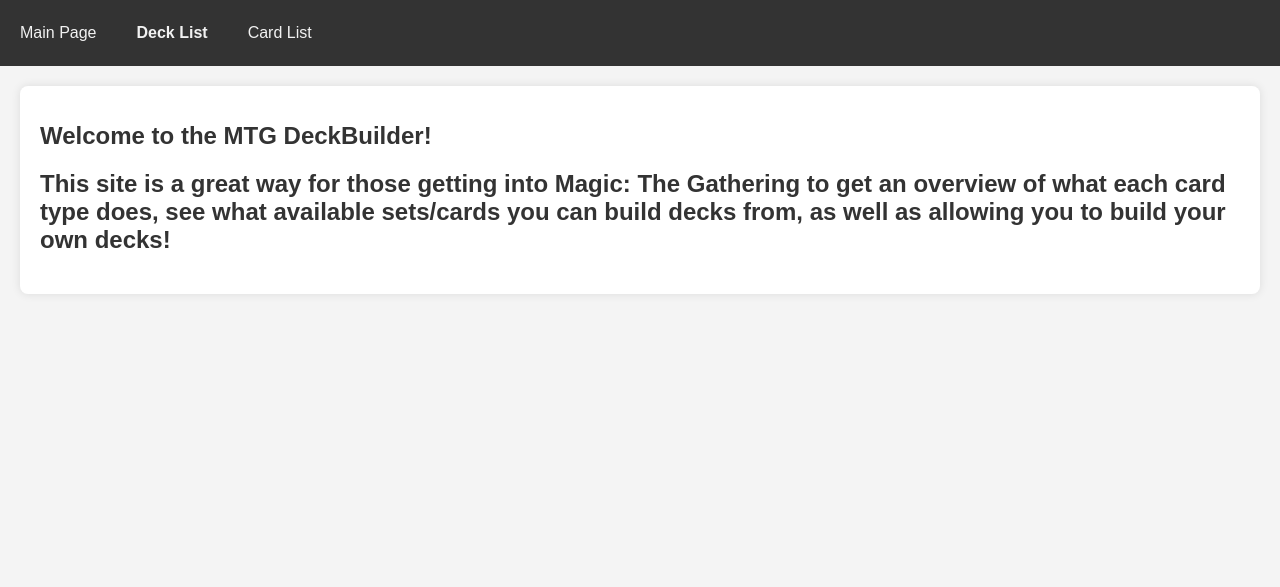
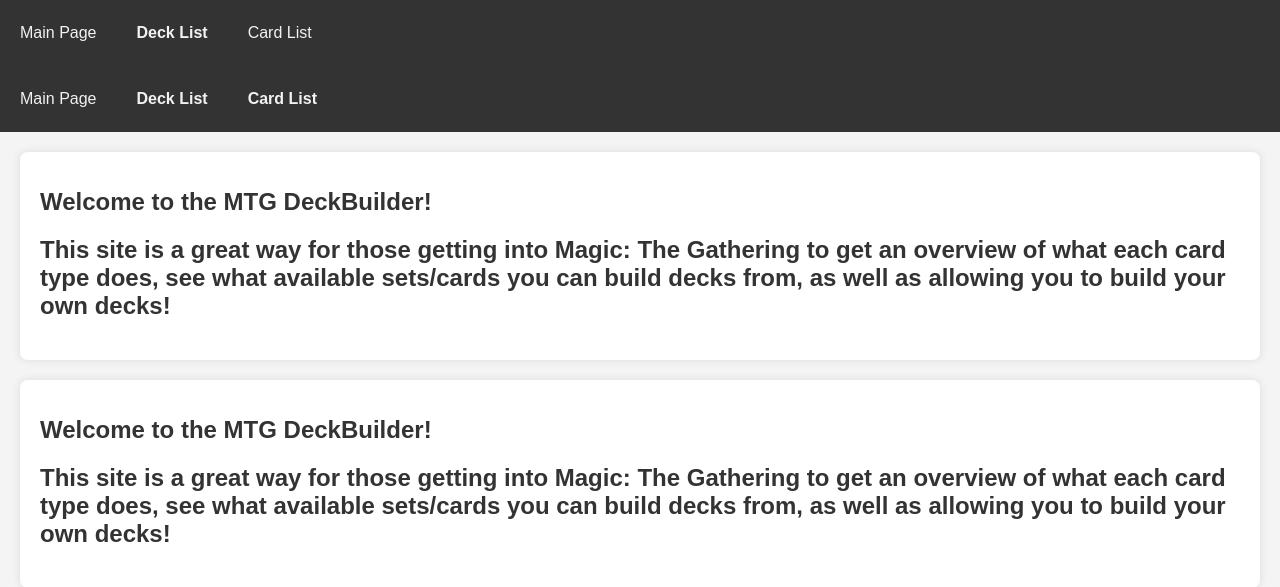
Before and after one commit to Remnel831/DynamicWebDevGroupProject, a PHP site: page / in a window 1280 px wide. Shown: the top 587 px of the page. Run offline with PHP 8.4, Linux system fonts and the light colour scheme.

Commit message:
just pulling from main

```diff
--- a/views/main_page.php
+++ b/views/main_page.php
@@ -12,6 +12,18 @@
         <a href="index.php?action=all_decks"><b>Deck List</b></a>
         <a href="index.php?action=all_cards">Card List</a>
     </nav>
+    <head>
+        <meta charset="UTF-8">
+        <meta name="viewport" content="width=device-width, initial-scale=1.0">
+        <title>MTG DeckBuilder</title>
+        <link rel="stylesheet" href="./assets/css/main_page_styles.css">
+    </head>
+    <body>
+        <nav class="navMenu">
+            <a href="index.php">Main Page</a>
+            <a href="index.php?action=all_decks"><b>Deck List</b></a>
+            <a href="index.php?action=cards"><b>Card List</b></a>
+        </nav>
 
     <div class="container">
         <h1>Welcome to the MTG DeckBuilder!</h1>
@@ -22,4 +34,12 @@
     </div>
 
 </body>
+        <div class="container">
+            <h1>Welcome to the MTG DeckBuilder!</h1>
+            <h2>This site is a great way for those getting into Magic: The Gathering
+                to get an overview of what each card type does, see what available sets/cards you can build decks from,
+                as well as allowing you to build your own decks!
+            </h2>
+        </div>
+    </body>
 </html>
```
Also changed, not shown: mtg_card_shop.sql (+10 -1 lines).
